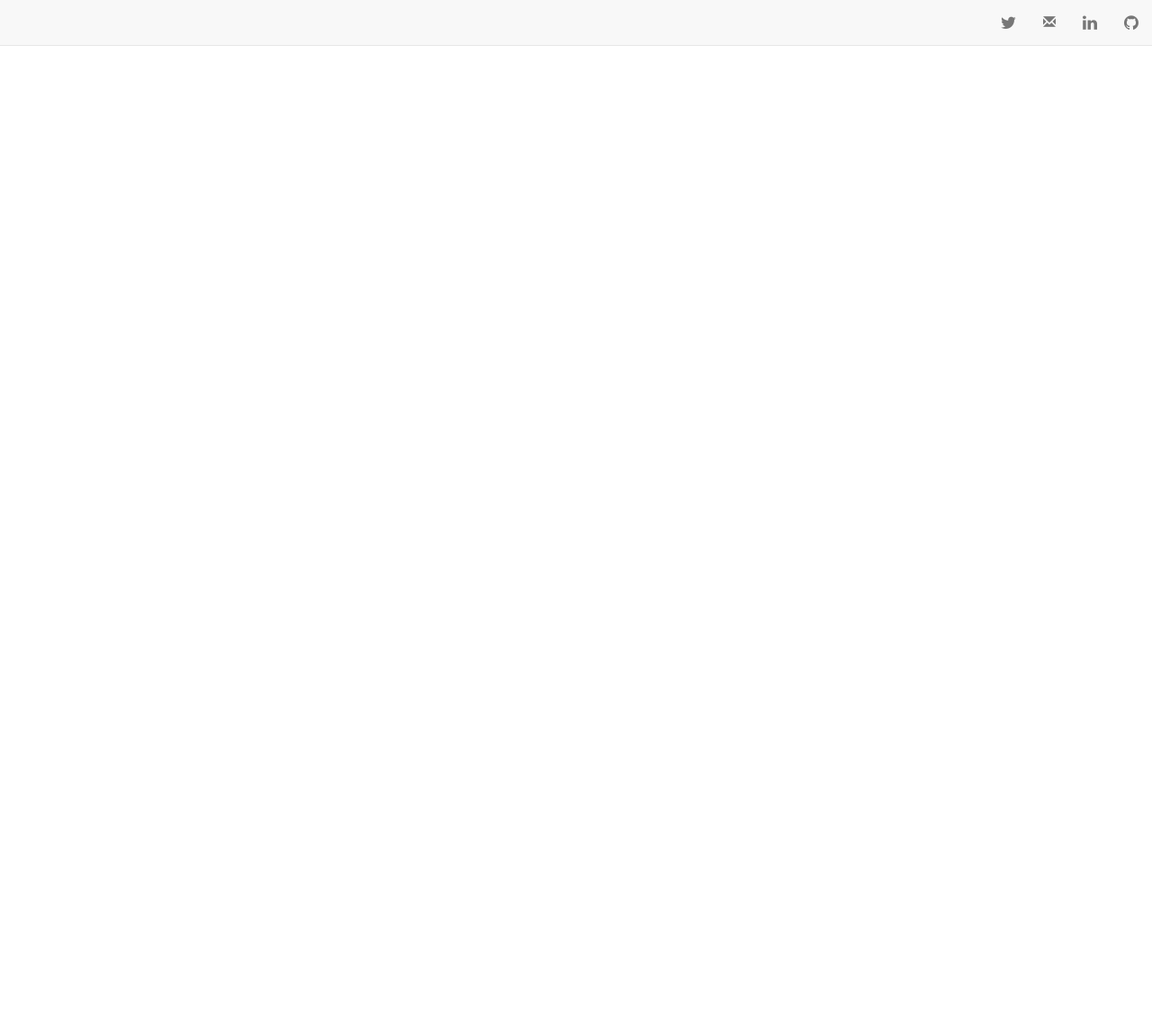
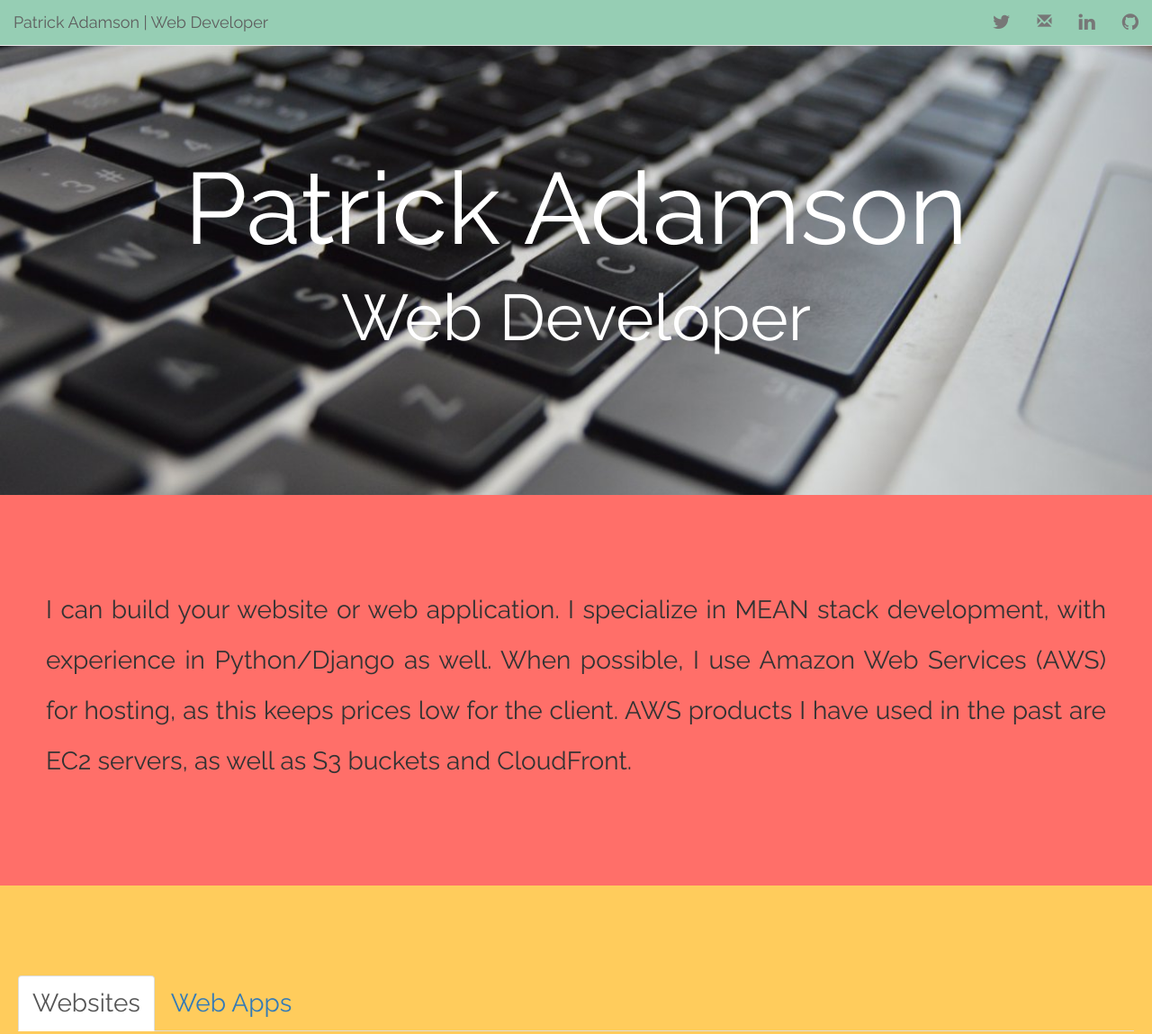
Before and after one commit to nppat/psa, a website: page client/index.html in a window 1280 px wide. Shown: the top 1149 px of the page at 90% size. Before the commit the page ends 800 px from the top, so only its background shows below. Drawn offline with nearby package versions, Linux system fonts and the light colour scheme; files whose address does not match are found by name.

Commit message:
edit index, main, style.css, add images, and js_functions.js

```diff
--- a/client/index.html
+++ b/client/index.html
@@ -5,12 +5,18 @@
         <meta http-equiv="X-UA-Compatible" content="IE=edge,chrome=1">
         <meta name="viewport" content="width=device-width, initial-scale=1">
         <title>Patrick Adamson | Web Developer</title>
-        <meta name="description" content=''>
+        <meta name="description" content='Patrick Adamson is a web developer located in North Platte, Nebraska.  With expertise in front-end web development and full MEAN (MongoDB, Express, AngularJS, and Node) stack development.  Experience in using Amazon Web Services, including EC2, S3, and CloudFront'>
         <meta name='keywords' content=''>
         <!-- Boostrap CSS -->
     	<link rel="stylesheet" href="https://maxcdn.bootstrapcdn.com/bootstrap/3.3.7/css/bootstrap.min.css" integrity="sha384-BVYiiSIFeK1dGmJRAkycuHAHRg32OmUcww7on3RYdg4Va+PmSTsz/K68vbdEjh4u" crossorigin="anonymous">
+        <!-- jQuery (necessary for Bootstrap's JavaScript plugins) -->
+        <script src="https://ajax.googleapis.com/ajax/libs/jquery/3.2.1/jquery.min.js"></script>
+        <!-- Include all compiled plugins (below), or include individual files as needed -->
+        <script src="https://maxcdn.bootstrapcdn.com/bootstrap/3.3.7/js/bootstrap.min.js"></script>
         <!-- Style CSS -->
         <link rel="stylesheet" type="text/css" href='/static/css/style.css'>
+        <!-- Google Font Raleway -->
+        <link href="https://fonts.googleapis.com/css?family=Lato|Raleway" rel="stylesheet">
         <!-- Font Awesome -->
         <link rel="stylesheet" href="https://cdnjs.cloudflare.com/ajax/libs/font-awesome/4.7.0/css/font-awesome.min.css">
         <!-- Angular JS -->
@@ -25,9 +31,7 @@
         <!-- Load partials into this here div -->
         <div class="" ng-view=''>
         </div>
-        <!-- jQuery (necessary for Bootstrap's JavaScript plugins) -->
-        <script src="https://ajax.googleapis.com/ajax/libs/jquery/1.12.4/jquery.min.js"></script>
-        <!-- Include all compiled plugins (below), or include individual files as needed -->
-        <script src="/static/js/bootstrap.min.js"></script>
+        <!-- JS files -->
+        <script src="/static/js/js_functions.js"></script>
     </body>
 </html>
--- a/client/partials/main.html
+++ b/client/partials/main.html
@@ -1,4 +1,3 @@
-<div class="">
 <nav class='navbar navbar-default navbar-fixed-top'>
     <div class="container-fluid">
         <div class='navbar-header'>
@@ -8,21 +7,59 @@
 	            <span class="icon-bar"></span>
 	            <span class="icon-bar"></span>
 	        </button>
-		    <!-- <a class="navbar-brand"></a> -->
+	    <a class="navbar-brand">Patrick Adamson | Web Developer</a>
 	    </div>
         <div id="navbar" class="navbar-collapse collapse">
-	        	<ul class="nav navbar-nav navbar-right">
-	            	<li><a href="#"><span class='fa fa-twitter fa-lg'></span></a></li>
-                    <li><a href="#"><span class='glyphicon glyphicon-envelope'></span></a></li>
-                    <li><a href="#"><span class='fa fa-linkedin fa-lg'></span></a></li>
-                    <li><a href="#"><span class='fa fa-github fa-lg'></span></a></li>
+        	<ul class="nav navbar-nav navbar-right" id='navbar-right'>
+            	<li><a href="https://twitter.com/pat_adamson"><span class='fa fa-twitter fa-lg'></span></a></li>
+                <li><a href="mailto:patricksadamson@gmail.com"><span class='glyphicon glyphicon-envelope'></span></a></li>
+                <li><a href="https://www.linkedin.com/in/patricksadamson/"><span class='fa fa-linkedin fa-lg'></span></a></li>
+                <li><a href="https://github.com/nppat"><span class='fa fa-github fa-lg'></span></a></li>
         	</ul>
         </div> <!-- navbar collapse -->
-        </div><!-- container-fluid -->
+    </div><!-- container-->
 </nav>
-    <div class="">
-
+<div class="container-fluid">
+    <div class="row row_container text-center" id="header">
+        <h1>Patrick Adamson</h1>
+        <h2>Web Developer</h2>
+    </div> <!-- end #header -->
+    <div class="row row_container" id='main_content'>
+        <p class='text-center text-justify'>I can build your website or web application.  I specialize in MEAN stack development, with experience in  Python/Django as well.  When possible, I use Amazon Web Services (AWS) for hosting, as this keeps prices low for the client.  AWS products I have used in the past are EC2 servers, as well as S3 buckets and CloudFront.</p>
+    </div> <!-- end #main_content -->
+    <div class='row row_container' id='nav-tabs'>
+        <ul class="nav nav-tabs">
+            <li class="active"><a class='a_size' data-toggle="tab" href="#websites">Websites</a></li>
+            <li><a  class='a_size' data-toggle="tab" href="#webapps">Web Apps</a></li>
+        </ul>
+        <div class="tab-content">
+            <div id="websites" class="tab-pane fade in active">
+                <p>
+                    <a class='a_size' href='https://www.watersportsunlimited.net'>Watersports Unlimited</a><br>
+                    A website built with Squarespace.  This saved the client time and money.  Squarespace is a great solution for an easy to setup and maintain web solution for any business.
+                </p>
+                <p>
+                    <a class='a_size'  href='http://www.martinhomeinspection.com'>Martin Home Inspection Services</a><br>
+                    This website was built using Twitter Bootstrap, AngularJS, and Express.  The site is hosted on Amazon EC2 servers.  Other Amazon products used include S3 and CloudFront for hosting images.  The use of Amazon Web Services keeps prices low for the client.
+                </p>
+                <p>
+                    <a  class='a_size' href='http://www.platteriverscubadivers.com'>Platte River Scuba Divers</a><br>
+                    This website was built using Twitter Bootstrap, AngularJS, and Express.  The client is a local diving club, and this was built as a volunteer project for them.  The site is hosted on Amazon EC2 servers.  Other Amazon products used include S3 and CloudFront for hosting images.
+                </p>
             </div>
-    <footer>
+            <div id="webapps" class="tab-pane fade">
+                <p>
+                    <a href='52.42.127.128'>Tour App</a><br>
+                    This web app is built with Twitter Bootstrap and the full MEAN stack (MongoDB, Express, Angular, and Node).  This app is designed for the touring professional as a reference guide for various venues and areas that might not have a lot of information published about them.  The user is able to view different venues and they are also able to update venue information as well as enter a new venue.  Venue is searchable.  Login is required.  Bcrypt is used for testing purposes as this app is still in development.
+                </p>
+                <p>
+                    <a href='#'>Homespec</a><br>
+                    This web app is built with Twitter Bootstrap and the full MEAN stack (MongoDB, Express, Angular, and Node).  That is all I can say about this app at this time.
+                </p>
+            </div>
+        </div>
+    </div> <!-- end #nav-tabs -->
+</div><!-- end .container-fluid -->
+<footer class='footer'>
+    <p class='text-center'>&copy; 2017</p>
 </footer>
-</div>
--- a/client/static/css/style.css
+++ b/client/static/css/style.css
@@ -1,30 +1,149 @@
-.main {
-	margin-top: 5%;
-}
-.welcome,
-.venue_form {
-	margin-bottom: 5%;
+*{
+  margin: 0;
+  padding: 0;
+
+  font-family: 'Raleway', sans-serif;
+  font-size: 16px;
 }
 
-.search_bar,
-.add_venue {
-	margin-bottom: 3%;
+html {
+
 }
 
-.welcome h1 {
-	text-align: center;
+.row_container {
+    display: block;
+    min-width: 100%;
+    height: 100%;
+    padding: 100px 20px;
 }
 
-/* ************** .col-centered is for centering inputs and divs ******************* */
+body {
+	min-height: 100%;
+	padding-top: 50px;/*4.375em; /* ~70px to keep fixed navbar off body content */
+	}
+		#header {
+			color: #fff; /* white */
+			background-color: #ffeead; /* canvas */
+			background: url('/static/img/keyboard.jpg') no-repeat center center;
+	        background-size: cover;
+			height: 50rem;
+		}
+		#main_content {
+			background-color: #ff6f69; /* reddish */
+			height: 50%;
+		}
+			#main_content>p {
+				padding: 0 2.5%;
+			}
+		#nav-tabs {
+			background-color: #ffcc5c; /* orangeish */
+		}
+		footer {
+			background-color: #88d8b0; /* Fender seafoam */
+		}
+/* *************************** Navbar *********************************** */
+.navbar {
+	background-color: #96ceb4; /* seafoam green */
+	margin: 0;
+}
+.navbar .navbar-collapse {
+text-align: center;
+}
+
+/* *************************** Tabs *********************************** */
+#websites>p,
+#webapps>p {
+	margin-top: 1%;
+}
+/* *************************** .col-centered is for centering inputs and divs ***************************** */
 .col-centered {
+	float: none;
+
 	margin: 0 auto;
-	float: none;
 }
-/************************************************************************************/
+/* *************************** Footer *************************** */
+footer {
+  padding-top: 1%;
+  height: 10%;
+}
+/* ******************************************** Font Sizing ********************************************* */
 
-/* ************** Login and Registration partials ******************* */
-#login_email, #login_password, #login_button, #first_name, #last_name,
-#username, #email, #password, #confirmPassword {
-	margin-bottom: 1%;
+
+/*==================================================
+=            Bootstrap 3 Media Queries             =
+==================================================*/
+
+/*==========  Mobile First Method  ==========*/
+
+/* Custom, iPhone Retina */
+@media only screen and (min-width : 320px) {
+	h1  {
+	  font-size: 3em;
+	}
+	h2 {
+	  font-size: 1.5em;
+	}
+	p {
+		line-height: 2;
+	}
 }
-/************************************************************************************/
+
+/* Extra Small Devices, Phones */
+@media only screen and (min-width : 480px) {
+	h1  {
+	  font-size: 4em;
+	}
+	h2 {
+	  font-size: 2em;
+	}
+	p {
+		line-height: 2;
+	}
+}
+
+/* Small Devices, Tablets */
+@media only screen and (min-width : 768px) {
+	h1  {
+	  font-size: 4em;
+	}
+	h2 {
+	  font-size: 3em;
+	}
+	p {
+		line-height: 2;
+	}
+}
+
+/* Medium Devices, Desktops */
+@media only screen and (min-width : 992px) {
+	h1  {
+	  font-size: 5em;
+	}
+	h2 {
+	  font-size: 3.5em;
+	}
+	.a_size {
+		font-size: 1.5em;
+	}
+	p {
+		font-size: 1.5em;
+		line-height: 2;
+	}
+}
+
+/* Large Devices, Wide Screens */
+@media only screen and (min-width : 1200px) {
+	h1  {
+		font-size: 7em;
+	}
+	h2 {
+		font-size: 4.5em;
+	}
+	.a_size {
+		font-size: 1.75em;
+	}
+	p {
+		font-size: 1.75em;
+		line-height: 2;
+	}
+}
```
Also changed, not shown: client/static/img/html.png (added), client/static/img/keyboard.jpg (added), client/static/img/keys.jpg (added), client/static/js/js_functions.js (added). Lines whose indentation alone changed are shown as unchanged.
